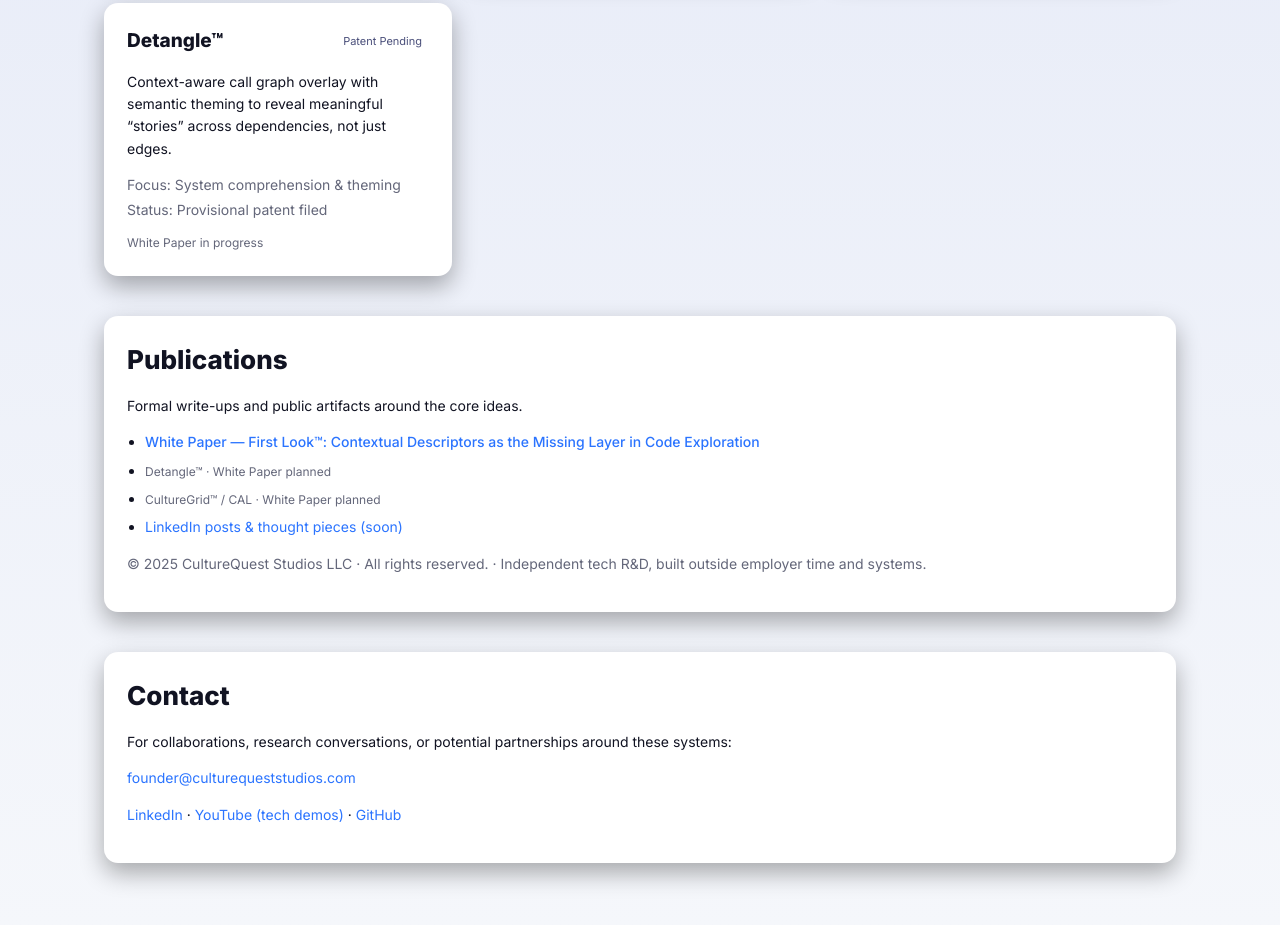
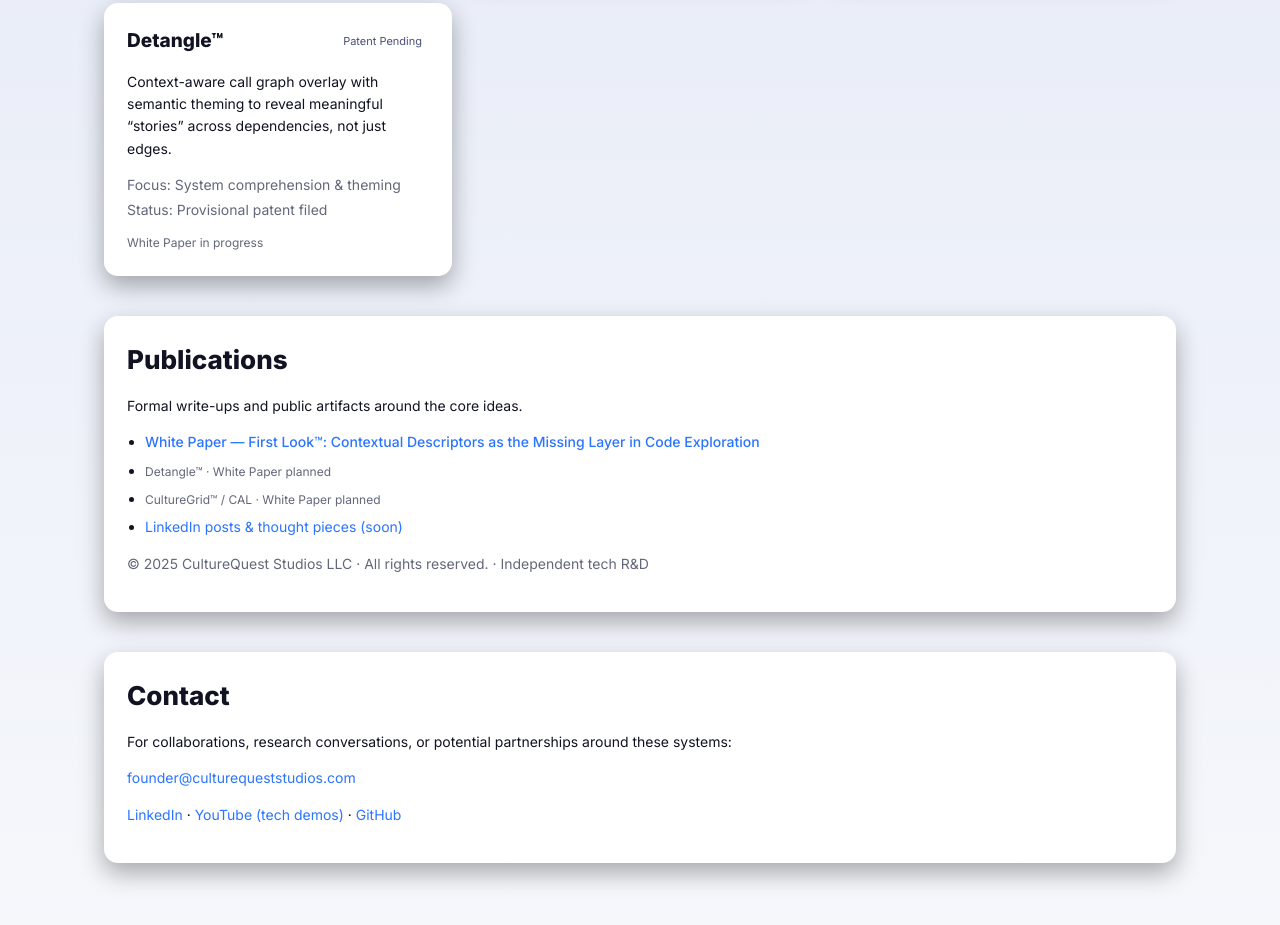
Before and after one commit to BarreCoder/CultureQuest_Studios_Website_Project, a plain HTML site: page index.html in a window 1280 px wide. Shown: the part 1566-2491 px from the top of the page. Drawn offline with Linux system fonts and the light colour scheme.

Commit message:
Simplify legal notice in index.html
Removed additional text from the legal notice.

```diff
--- a/index.html
+++ b/index.html
@@ -195,7 +195,7 @@
           <a href="#" target="_blank" rel="noopener">LinkedIn posts &amp; thought pieces (soon)</a>
         </li>
       </ul>
-      <p class="legal">© 2025 CultureQuest Studios LLC · All rights reserved. · Independent tech R&amp;D, built outside employer time and systems.</p>
+      <p class="legal">© 2025 CultureQuest Studios LLC · All rights reserved. · Independent tech R&amp;D</p>
     </section>
 
     <section id="contact" class="card">
```
